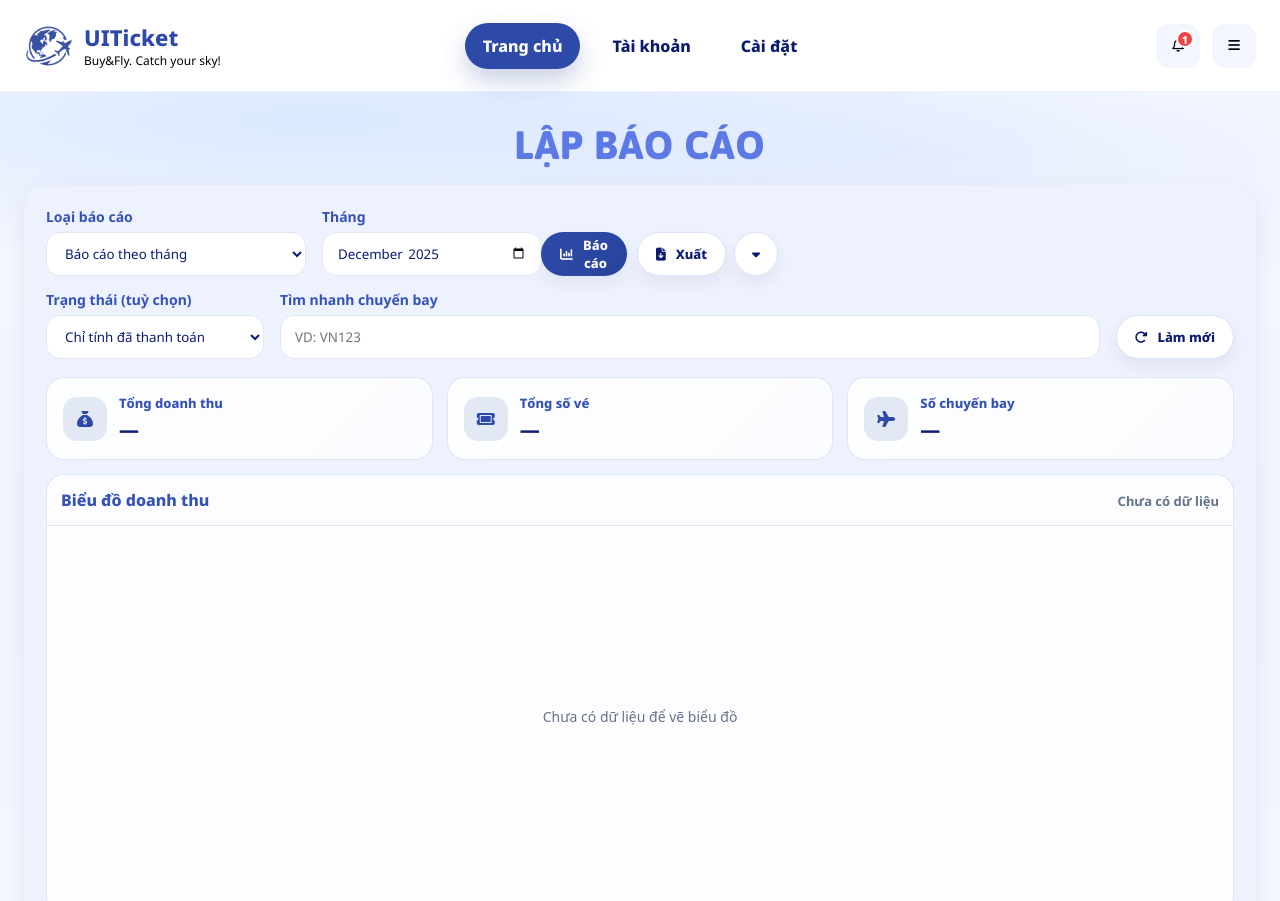
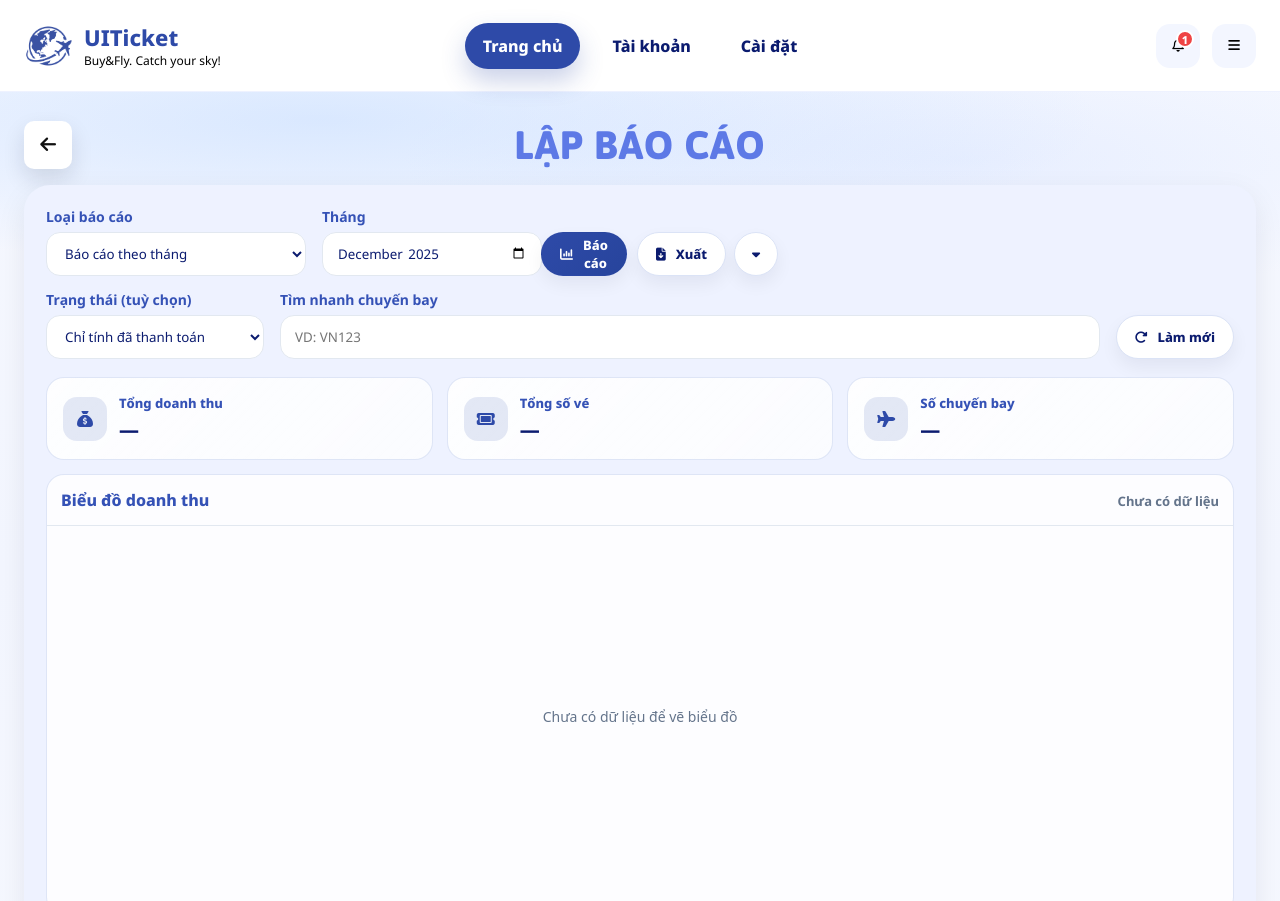
Before and after one commit to ovapil/Quan-Ly-Ban-Ve-May-Bay, a plain HTML site: page UITicket/report.html in a window 1280 px wide. Shown: the top 901 px of the page. Drawn offline with Linux system fonts and the light colour scheme; sample sign-in values are in the browser's storage.

```diff
--- a/UITicket/report.html
+++ b/UITicket/report.html
@@ -50,7 +50,13 @@
 
   <main class="page report-page">
     <section class="report-shell">
-      <h1 class="report-title">LẬP BÁO CÁO</h1>
+      <div class="page-header">
+  <button class="tool-btn back" id="btnBack" type="button" title="Quay lại">
+    <i class="fa-solid fa-arrow-left"></i>
+  </button>
+
+  <h1 class="report-title">LẬP BÁO CÁO</h1>
+</div>
 
       <div class="report-card">
         <!-- Bộ lọc chính -->
```
